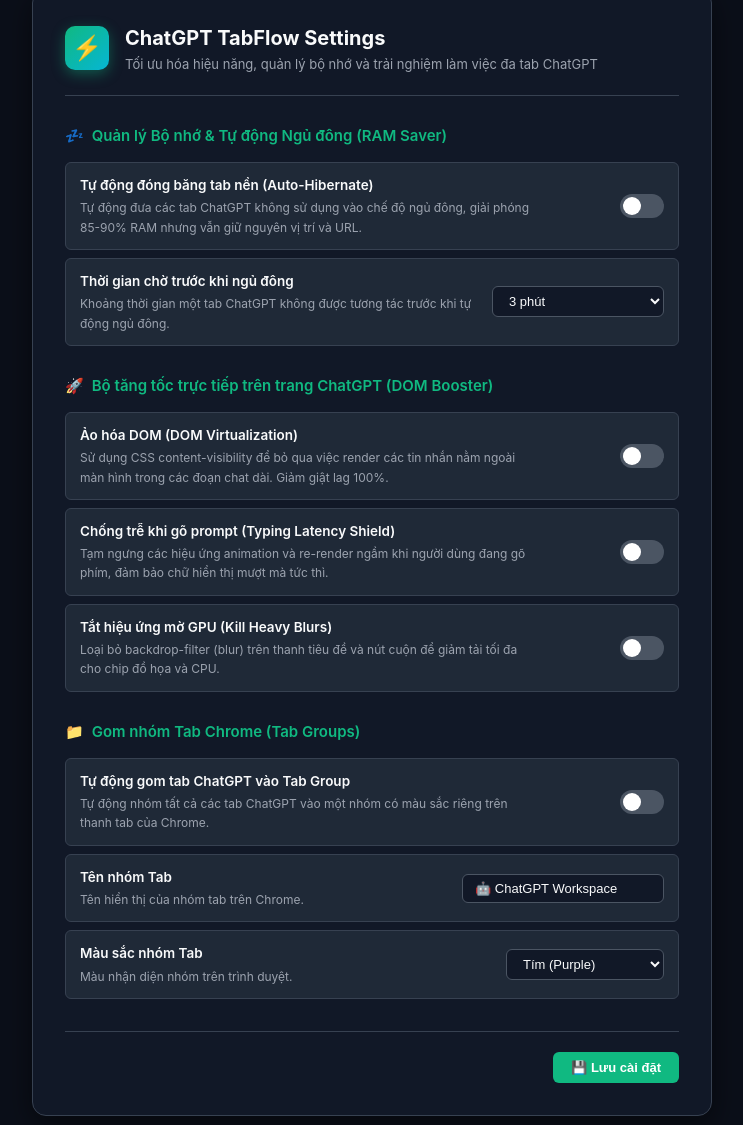
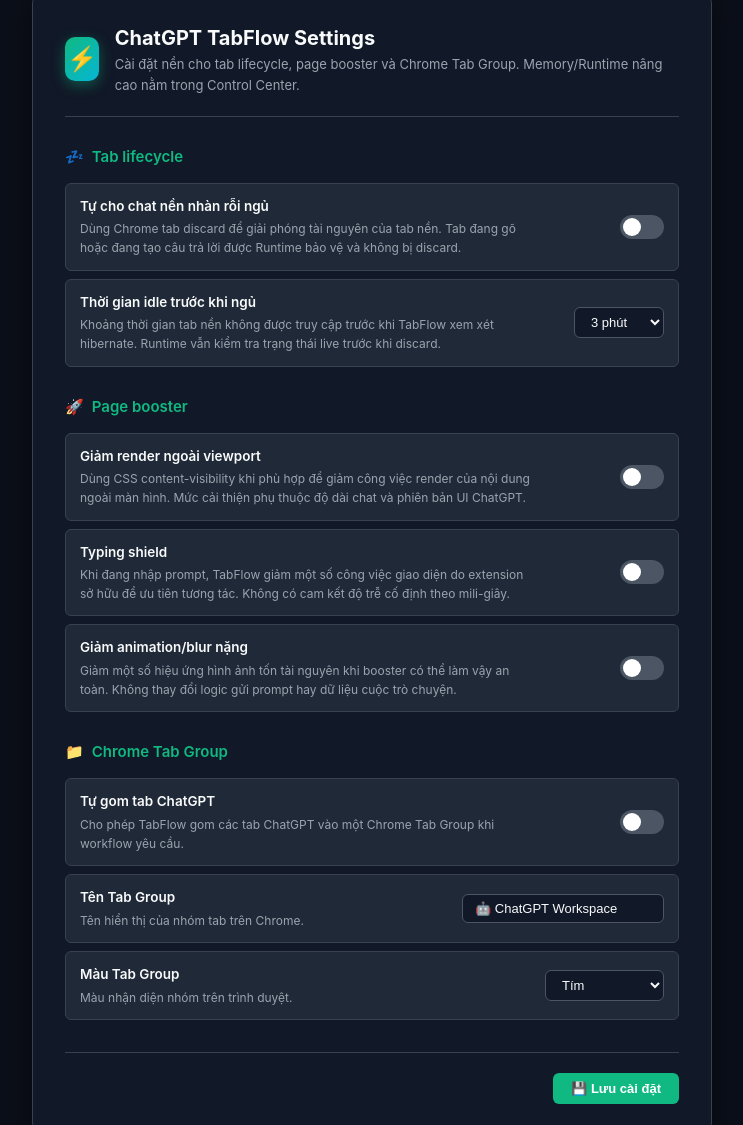
Before and after one commit to Thunderkill016/chatgpt-tabflow, a browser extension: page options/options.html in a window 1280 px wide. Shown: the part 51-1176 px from the top of the page, without its empty margins (268-1011 px from the left). Drawn offline with Linux system fonts and the light colour scheme.

Commit message:
docs(release): remove unsupported performance claims from settings

```diff
--- a/options/options.html
+++ b/options/options.html
@@ -12,18 +12,17 @@
       <div class="header-icon">⚡</div>
       <div class="header-title">
         <h1>ChatGPT TabFlow Settings</h1>
-        <p>Tối ưu hóa hiệu năng, quản lý bộ nhớ và trải nghiệm làm việc đa tab ChatGPT</p>
+        <p>Cài đặt nền cho tab lifecycle, page booster và Chrome Tab Group. Memory/Runtime nâng cao nằm trong Control Center.</p>
       </div>
     </header>
 
-    <!-- Section 1: Memory & Hibernation -->
     <section class="section">
-      <h2 class="section-title"><span>💤</span> Quản lý Bộ nhớ & Tự động Ngủ đông (RAM Saver)</h2>
+      <h2 class="section-title"><span>💤</span> Tab lifecycle</h2>
 
       <div class="setting-row">
         <div class="setting-info">
-          <div class="setting-title">Tự động đóng băng tab nền (Auto-Hibernate)</div>
-          <div class="setting-desc">Tự động đưa các tab ChatGPT không sử dụng vào chế độ ngủ đông, giải phóng 85-90% RAM nhưng vẫn giữ nguyên vị trí và URL.</div>
+          <div class="setting-title">Tự cho chat nền nhàn rỗi ngủ</div>
+          <div class="setting-desc">Dùng Chrome tab discard để giải phóng tài nguyên của tab nền. Tab đang gõ hoặc đang tạo câu trả lời được Runtime bảo vệ và không bị discard.</div>
         </div>
         <label class="switch">
           <input type="checkbox" id="opt-auto-discard">
@@ -33,12 +32,12 @@
 
       <div class="setting-row">
         <div class="setting-info">
-          <div class="setting-title">Thời gian chờ trước khi ngủ đông</div>
-          <div class="setting-desc">Khoảng thời gian một tab ChatGPT không được tương tác trước khi tự động ngủ đông.</div>
+          <div class="setting-title">Thời gian idle trước khi ngủ</div>
+          <div class="setting-desc">Khoảng thời gian tab nền không được truy cập trước khi TabFlow xem xét hibernate. Runtime vẫn kiểm tra trạng thái live trước khi discard.</div>
         </div>
         <select id="opt-idle-minutes" class="select-input">
           <option value="3">3 phút</option>
-          <option value="5">5 phút (Khuyên dùng)</option>
+          <option value="5">5 phút</option>
           <option value="10">10 phút</option>
           <option value="15">15 phút</option>
           <option value="30">30 phút</option>
@@ -46,14 +45,13 @@
       </div>
     </section>
 
-    <!-- Section 2: In-Page Performance Booster -->
     <section class="section">
-      <h2 class="section-title"><span>🚀</span> Bộ tăng tốc trực tiếp trên trang ChatGPT (DOM Booster)</h2>
+      <h2 class="section-title"><span>🚀</span> Page booster</h2>
 
       <div class="setting-row">
         <div class="setting-info">
-          <div class="setting-title">Ảo hóa DOM (DOM Virtualization)</div>
-          <div class="setting-desc">Sử dụng CSS content-visibility để bỏ qua việc render các tin nhắn nằm ngoài màn hình trong các đoạn chat dài. Giảm giật lag 100%.</div>
+          <div class="setting-title">Giảm render ngoài viewport</div>
+          <div class="setting-desc">Dùng CSS content-visibility khi phù hợp để giảm công việc render của nội dung ngoài màn hình. Mức cải thiện phụ thuộc độ dài chat và phiên bản UI ChatGPT.</div>
         </div>
         <label class="switch">
           <input type="checkbox" id="opt-dom-booster">
@@ -63,8 +61,8 @@
 
       <div class="setting-row">
         <div class="setting-info">
-          <div class="setting-title">Chống trễ khi gõ prompt (Typing Latency Shield)</div>
-          <div class="setting-desc">Tạm ngưng các hiệu ứng animation và re-render ngầm khi người dùng đang gõ phím, đảm bảo chữ hiển thị mượt mà tức thì.</div>
+          <div class="setting-title">Typing shield</div>
+          <div class="setting-desc">Khi đang nhập prompt, TabFlow giảm một số công việc giao diện do extension sở hữu để ưu tiên tương tác. Không có cam kết độ trễ cố định theo mili-giây.</div>
         </div>
         <label class="switch">
           <input type="checkbox" id="opt-typing-shield">
@@ -74,8 +72,8 @@
 
       <div class="setting-row">
         <div class="setting-info">
-          <div class="setting-title">Tắt hiệu ứng mờ GPU (Kill Heavy Blurs)</div>
-          <div class="setting-desc">Loại bỏ backdrop-filter (blur) trên thanh tiêu đề và nút cuộn để giảm tải tối đa cho chip đồ họa và CPU.</div>
+          <div class="setting-title">Giảm animation/blur nặng</div>
+          <div class="setting-desc">Giảm một số hiệu ứng hình ảnh tốn tài nguyên khi booster có thể làm vậy an toàn. Không thay đổi logic gửi prompt hay dữ liệu cuộc trò chuyện.</div>
         </div>
         <label class="switch">
           <input type="checkbox" id="opt-kill-animations">
@@ -84,14 +82,13 @@
       </div>
     </section>
 
-    <!-- Section 3: Tab Organization -->
     <section class="section">
-      <h2 class="section-title"><span>📁</span> Gom nhóm Tab Chrome (Tab Groups)</h2>
+      <h2 class="section-title"><span>📁</span> Chrome Tab Group</h2>
 
       <div class="setting-row">
         <div class="setting-info">
-          <div class="setting-title">Tự động gom tab ChatGPT vào Tab Group</div>
-          <div class="setting-desc">Tự động nhóm tất cả các tab ChatGPT vào một nhóm có màu sắc riêng trên thanh tab của Chrome.</div>
+          <div class="setting-title">Tự gom tab ChatGPT</div>
+          <div class="setting-desc">Cho phép TabFlow gom các tab ChatGPT vào một Chrome Tab Group khi workflow yêu cầu.</div>
         </div>
         <label class="switch">
           <input type="checkbox" id="opt-group-tabs">
@@ -101,7 +98,7 @@
 
       <div class="setting-row">
         <div class="setting-info">
-          <div class="setting-title">Tên nhóm Tab</div>
+          <div class="setting-title">Tên Tab Group</div>
           <div class="setting-desc">Tên hiển thị của nhóm tab trên Chrome.</div>
         </div>
         <input type="text" id="opt-group-name" class="text-input" value="🤖 ChatGPT Workspace">
@@ -109,15 +106,15 @@
 
       <div class="setting-row">
         <div class="setting-info">
-          <div class="setting-title">Màu sắc nhóm Tab</div>
+          <div class="setting-title">Màu Tab Group</div>
           <div class="setting-desc">Màu nhận diện nhóm trên trình duyệt.</div>
         </div>
         <select id="opt-group-color" class="select-input">
-          <option value="purple">Tím (Purple)</option>
-          <option value="blue">Xanh dương (Blue)</option>
-          <option value="green">Xanh lá (Green)</option>
-          <option value="cyan">Xanh lam (Cyan)</option>
-          <option value="orange">Cam (Orange)</option>
+          <option value="purple">Tím</option>
+          <option value="blue">Xanh dương</option>
+          <option value="green">Xanh lá</option>
+          <option value="cyan">Xanh lam</option>
+          <option value="orange">Cam</option>
         </select>
       </div>
     </section>
@@ -127,8 +124,7 @@
     </footer>
   </div>
 
-  <div id="toast" class="toast">Đã lưu cài đặt thành công!</div>
-
+  <div id="toast" class="toast">Đã lưu cài đặt.</div>
   <script src="options.js"></script>
 </body>
 </html>
```
